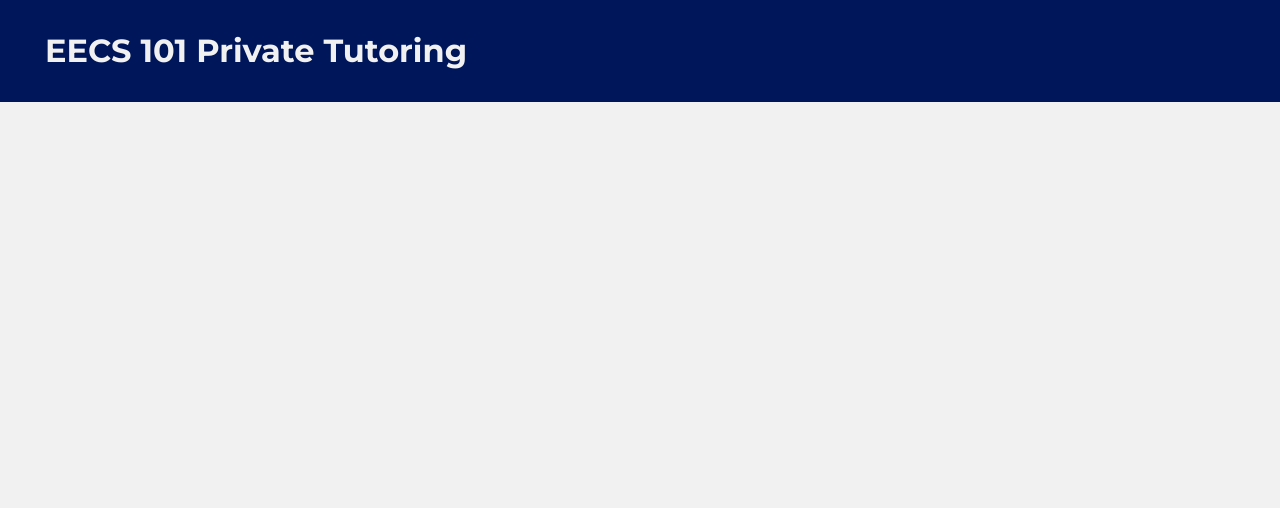
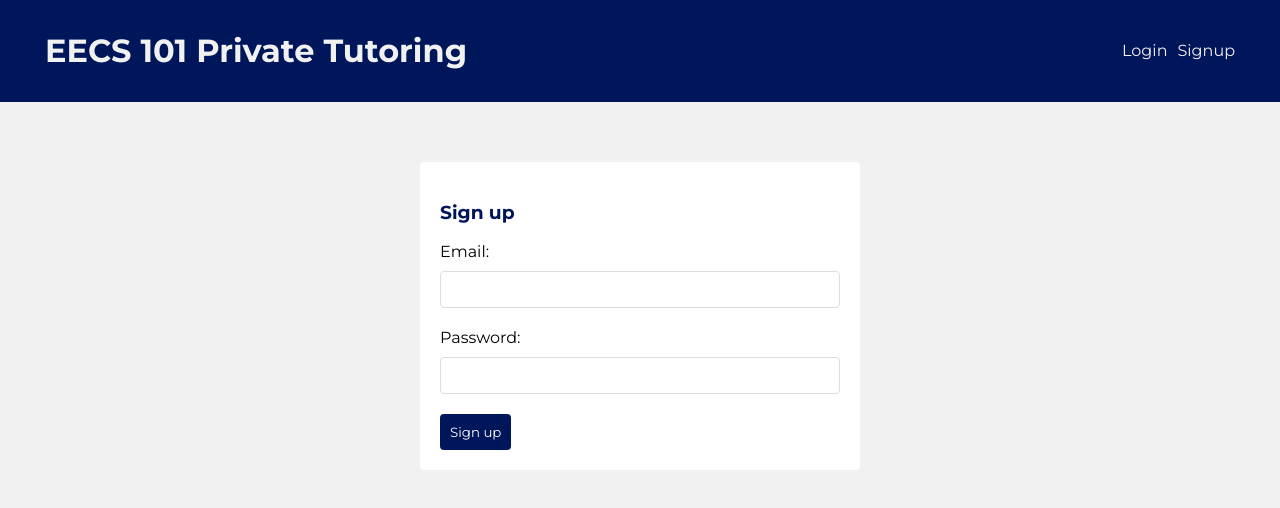
Before and after one commit to charlieklein2/crm, a React (Create React App) app in the folder frontend/: page /signup in a window 1280 px wide. Shown: the top 508 px of the page. Built offline with nearby package versions, Linux system fonts and the light colour scheme.

Commit message:
set initial auth

```diff
--- a/frontend/src/App.js
+++ b/frontend/src/App.js
@@ -2,6 +2,8 @@
 
 // pages & components
 import Home from './pages/Home'
+import Login from './pages/Login'
+import Signup from './pages/Signup'
 import Navbar from './components/navbar'
 
 function App() {
@@ -15,6 +17,14 @@
               path = "/"
               element={<><Home /></>}
             />
+            <Route
+              path = "/login"
+              element={<><Login /></>}
+            />
+            <Route
+              path = "/signup"
+              element={<><Signup /></>}
+            />
           </Routes>
         </div>
       </BrowserRouter>
--- a/frontend/src/components/navbar.js
+++ b/frontend/src/components/navbar.js
@@ -1,12 +1,36 @@
 import { Link } from 'react-router-dom'
+import { useLogout } from '../hooks/useLogout'
+import { useAuthContext } from '../hooks/useAuthContext'
 
 const Navbar = () => {
+    const { logout } = useLogout()
+    const { user } = useAuthContext()
+
+    const handleClick = () => {
+        logout()
+    }
+
     return (
         <header>
             <div className="container">
                 <Link to="/">
                     <h1>EECS 101 Private Tutoring</h1>
                 </Link>
+                <nav>
+                    {user && (
+                        <div>
+                            <span>{user.email}</span>
+                            <button onClick={handleClick}>Logout</button>
+                        </div>
+                    )}
+                    {!user && (
+                        <div>
+                            <Link to="/login">Login</Link>
+                            <Link to="/signup">Signup</Link>
+                        </div>
+                    )}
+
+                </nav>
             </div>
         </header>
     )
--- /dev/null
+++ b/frontend/src/context/AuthContext.js
@@ -0,0 +1,35 @@
+import { createContext, useReducer, useEffect } from 'react'
+
+export const AuthContext = createContext()
+
+export const authReducer = (state, action) => {
+    switch (action.type) {
+        case 'LOGIN':
+            return { user: action.payload }
+        case 'LOGOUT':
+            return { state: null }
+        default:
+            return state
+    }
+}
+
+export const AuthContextProvider = ( {children} ) => {
+    const [state, dispatch] = useReducer(authReducer, {
+        user: null
+    })
+
+    useEffect(() => {
+        const user = JSON.parse(localStorage.getItem('user'))
+        if (user) {
+            dispatch({ type: 'LOGIN', payload: user })
+        }
+    }, [])
+
+    console.log('AuthContext state: ', state)
+
+    return (
+        <AuthContext.Provider value={{...state, dispatch}}>
+            { children }
+        </AuthContext.Provider>
+    )
+}
--- /dev/null
+++ b/frontend/src/hooks/useAuthContext.js
@@ -0,0 +1,12 @@
+import { AuthContext } from '../context/AuthContext'
+import { useContext } from 'react'
+
+export const useAuthContext = () => {
+    const context = useContext(AuthContext)
+
+    if (!context) {
+        throw Error('useAuthContext must be inside an AuthContextProvider')
+    }
+
+    return context
+}
--- /dev/null
+++ b/frontend/src/hooks/useLogin.js
@@ -0,0 +1,38 @@
+import { useState } from 'react'
+import { useAuthContext } from './useAuthContext'
+
+export const useLogin = () => {
+    const [error, setError] = useState(null)
+    const [isLoading, setIsLoading] = useState(null)
+    const { dispatch } = useAuthContext()
+
+    const login = async (email, password) => {
+        setIsLoading(true)
+        setError(null)
+
+        const response = await fetch('/api/user/login', {
+            method: 'POST',
+            headers: {'Content-Type': 'application/json'},
+            body: JSON.stringify({email, password})
+        })
+
+        const json = await response.json()
+
+        if (!response.ok) {
+            setIsLoading(false)
+            setError(json.error)
+        } else {
+            // save the user to local storage
+            localStorage.setItem('user', JSON.stringify(json))
+
+            // update the auth context
+            dispatch({type: 'LOGIN', payload: json})
+
+            setIsLoading(false)
+        }
+
+
+    }
+
+    return { login, isLoading, error }
+}
--- /dev/null
+++ b/frontend/src/hooks/useLogout.js
@@ -0,0 +1,15 @@
+import { useAuthContext } from './useAuthContext'
+
+export const useLogout = () => {
+    const { dispatch } = useAuthContext()
+
+    const logout = () => {
+        // remove user from storage
+        localStorage.removeItem('user')
+
+        // dispatch logout action
+        dispatch({type: 'LOGOUT'})
+    }
+
+    return {logout}
+}
--- /dev/null
+++ b/frontend/src/hooks/useSignup.js
@@ -0,0 +1,38 @@
+import { useState } from 'react'
+import { useAuthContext } from './useAuthContext'
+
+export const useSignup = () => {
+    const [error, setError] = useState(null)
+    const [isLoading, setIsLoading] = useState(null)
+    const { dispatch } = useAuthContext()
+
+    const signup = async (email, password) => {
+        setIsLoading(true)
+        setError(null)
+
+        const response = await fetch('/api/user/signup', {
+            method: 'POST',
+            headers: {'Content-Type': 'application/json'},
+            body: JSON.stringify({email, password})
+        })
+
+        const json = await response.json()
+
+        if (!response.ok) {
+            setIsLoading(false)
+            setError(json.error)
+        } else {
+            // save the user to local storage
+            localStorage.setItem('user', JSON.stringify(json))
+
+            // update the auth context
+            dispatch({type: 'LOGIN', payload: json})
+
+            setIsLoading(false)
+        }
+
+
+    }
+
+    return { signup, isLoading, error }
+}
--- a/frontend/src/index.css
+++ b/frontend/src/index.css
@@ -120,3 +120,31 @@
   border-radius: 4px;
   margin: 20px 0;
 }
+
+nav {
+  display: flex;
+  align-items: center;
+}
+
+nav a {
+  margin-left: 10px;
+}
+
+nav button {
+  background: var(--primary);
+  color: #fff;
+  border: 2px solid #fff;
+  padding: 6px 10px;
+  border-radius: 4px;
+  font-family: "Montserrat";
+  cursor: pointer;
+  font-size: 1em;
+}
+
+form.signup, form.login {
+  max-width: 400px;
+  margin: 40px auto;
+  padding: 20px;
+  background: #fff;
+  border-radius: 4px;
+}
--- a/frontend/src/index.js
+++ b/frontend/src/index.js
@@ -3,9 +3,13 @@
 import './index.css';
 import App from './App';
 
+import { AuthContextProvider } from './context/AuthContext'
+
 const root = ReactDOM.createRoot(document.getElementById('root'));
 root.render(
   <React.StrictMode>
-    <App />
+    <AuthContextProvider>
+      <App />
+    </AuthContextProvider>
   </React.StrictMode>
 );
--- /dev/null
+++ b/frontend/src/pages/Login.js
@@ -0,0 +1,40 @@
+import { useState } from 'react'
+import { useLogin } from '../hooks/useLogin'
+
+const Login = () => {
+    const [email, setEmail] = useState('')
+    const [password, setPassword] = useState('')
+    const { login, isLoading, error} = useLogin()
+
+    const handleSubmit = async (e) => {
+        e.preventDefault()
+
+        await login(email, password)
+
+    }
+
+    return (
+        <form className="login" onSubmit={handleSubmit}>
+            <h3>Log in</h3>
+
+            <label>Email:</label>
+            <input
+                type="email"
+                onChange={(e) => setEmail(e.target.value)}
+                value={email}
+            />
+
+            <label>Password:</label>
+            <input
+                type="password"
+                onChange={(e) => setPassword(e.target.value)}
+                value={password}
+            />
+
+            <button disabled={isLoading}>Log in</button>
+            {error && <div className='error'>{error}</div>}
+        </form>
+    )
+}
+
+export default Login
--- /dev/null
+++ b/frontend/src/pages/Signup.js
@@ -0,0 +1,40 @@
+import { useState } from 'react'
+import { useSignup } from '../hooks/useSignup'
+
+const Signup = () => {
+    const [email, setEmail] = useState('')
+    const [password, setPassword] = useState('')
+    const { signup, isLoading, error } = useSignup()
+
+    const handleSubmit = async (e) => {
+        e.preventDefault()
+
+        await signup(email, password)
+
+    }
+
+    return (
+        <form className="signup" onSubmit={handleSubmit}>
+            <h3>Sign up</h3>
+
+            <label>Email:</label>
+            <input
+                type="email"
+                onChange={(e) => setEmail(e.target.value)}
+                value={email}
+            />
+
+            <label>Password:</label>
+            <input
+                type="password"
+                onChange={(e) => setPassword(e.target.value)}
+                value={password}
+            />
+
+            <button disabled={isLoading}>Sign up</button>
+            {error && <div className="error">{error}</div>}
+        </form>
+    )
+}
+
+export default Signup
```
